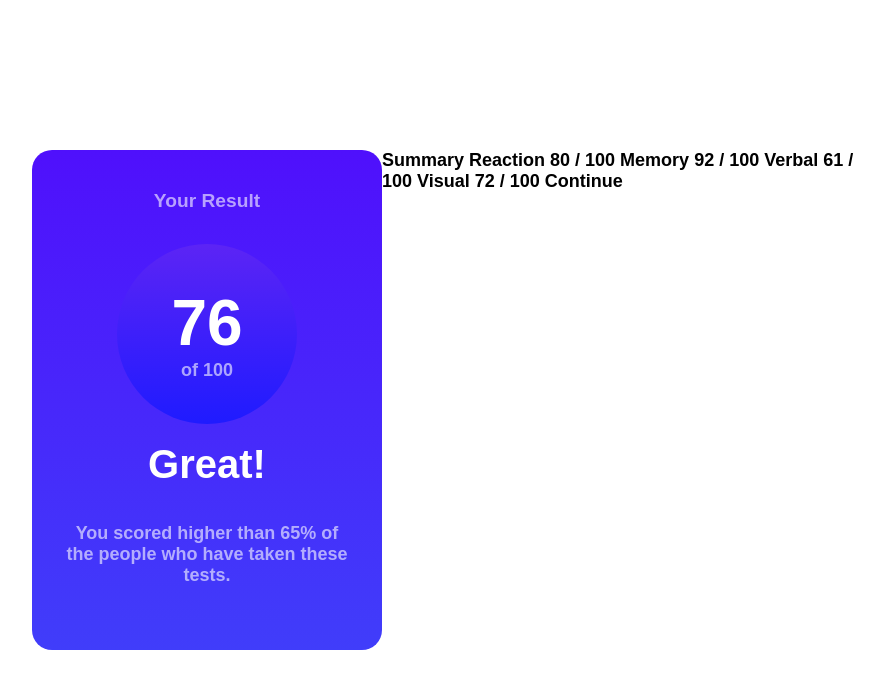
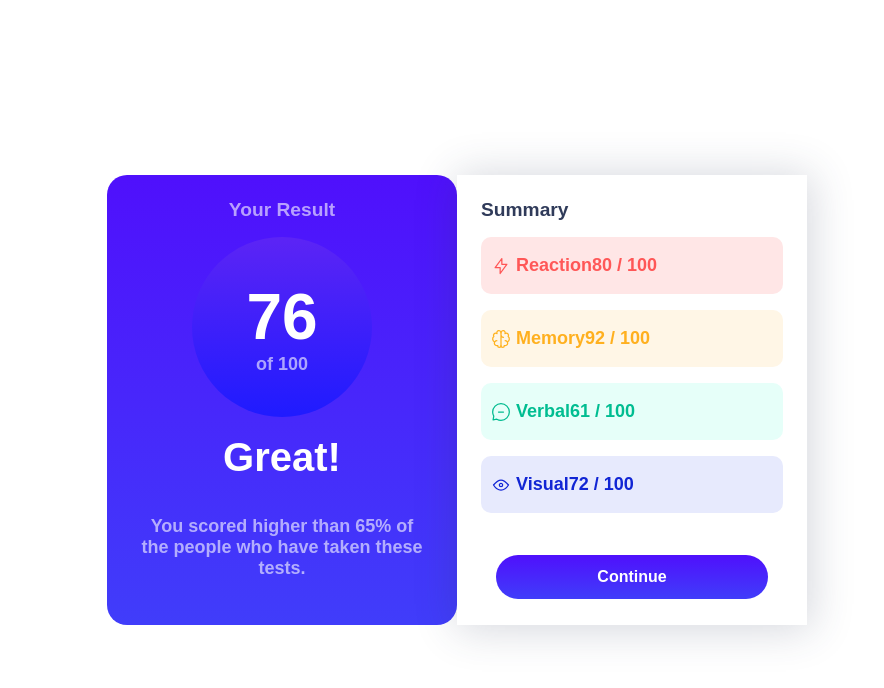
Before and after one commit to RafaelFortes01/Front-End-Mentor-Project, a plain HTML site: page index.html in a window 1280 px wide. Shown: the whole page, without its empty margins (183-1067 px from the left). Drawn offline with Linux system fonts and the light colour scheme; a web font is replaced by a local one.

Commit message:
Projeto 99% feito, falta apenas alinhar os valores no final da div

```diff
--- a/index.html
+++ b/index.html
@@ -16,18 +16,63 @@
       <div class="result">
         <h2>Your Result</h2>
         <div class="circle">
-          <p><span>76</span></p>
+          <p><span class="class76">76</span></p>
           <p>of 100</p>
         </div>
-        <p class="great"><span>Great!</span></p>
+        <p class="great"><span class="great-span">Great!</span></p>
         <p class="score-text">
           You scored higher than 65% of the people who have taken these tests.
         </p>
       </div>
 
       <div class="summary">
-        Summary Reaction 80 / 100 Memory 92 / 100 Verbal 61 / 100 Visual 72 /
-        100 Continue
+        <h2>Summary</h2>
+
+        <div class="reaction information-box">
+          <img
+            src="./assets/images/icon-reaction.svg"
+            alt=""
+            height="20"
+            class="svg"
+          />
+          <p>Reaction</p>
+          <p class="end">80 / 100</p>
+        </div>
+
+        <div class="memory information-box">
+          <img
+            src="./assets/images/icon-memory.svg"
+            alt=""
+            height="20"
+            class="svg"
+          />
+          <p>Memory</p>
+          <p class="end">92 / 100</p>
+        </div>
+
+        <div class="verbal information-box">
+          <img
+            src="./assets/images/icon-verbal.svg"
+            alt=""
+            height="20"
+            class="svg"
+          />
+          <p>Verbal </p>
+          <p class="end">61 / 100</p>
+        </div>
+
+        <div class="visual information-box">
+          <img
+            src="./assets/images/icon-visual.svg"
+            alt=""
+            height="20"
+            class="svg"
+          />
+          <p>Visual
+          <p class="end">72 / 100</p> </p>
+        </div>
+
+        <div class="button"><a href="#">Continue</a></div>
       </div>
     </div>
   </body>
--- a/style.css
+++ b/style.css
@@ -32,7 +32,7 @@ p {
 }
 
 .result {
-    height: 500px;
+    height: 450px;
     width: 350px;
     border-radius: 20px;
     background:  hsl(234, 85%, 45%);
@@ -41,11 +41,6 @@ p {
     flex-direction: column;
     justify-content: flex-start;
     align-items: center;
-}
-
-.summary {
-    height: 500px;
-    width: 500px;
 }
 
 .circle {
@@ -64,12 +59,17 @@ p {
     margin: 0;
 }
 
-span {
+.class76 {
     color: white;
     font-size: 4rem;
 }
 
-.great span {
+.great-span {
+    color: white;
+    font-size: 4rem;
+}
+
+.great > span {
     font-size: 2.5rem;
 }
 
@@ -78,4 +78,103 @@ h2 {
     font-size: 1.2rem;
     padding: 1rem;
     padding-top: 1.5rem;
+    margin: 0;
 }
+
+.summary {
+    height: 450px;
+    width: 350px;
+    display: flex;
+    box-shadow: 2px 2px 40px 3px hsl(224, 30%, 27%, 0.2);
+    flex-direction: column;
+}
+.summary h2 {
+    color: hsl(224, 30%, 27%);
+    margin: 0 1.5rem;
+    padding: 24px 16px 16px 0;
+}
+.summary p {
+    color: black;
+    display: inline-block;
+}
+
+.information-box {
+    margin: 0 1.5rem;
+    border-radius: 10px;
+    margin-bottom: 1rem;
+    display: flex;
+    justify-content: flex-start;
+    align-items: center;
+
+}
+
+.svg {
+    padding: 0 5px 0 10px;
+
+}
+
+.end {
+    align-self: stretch;
+}
+
+.reaction {
+    background-color: hsl(0, 100%, 95%);
+}
+.reaction p {
+    color: hsl(0, 100%, 67%);
+}
+
+.memory {
+    background-color: hsl(39, 100%, 95%);
+}
+.memory p{
+    color: hsl(39, 100%, 56%);
+}
+
+.verbal {
+    background-color: hsl(166, 100%, 95%);
+}
+.verbal p{
+    color: hsl(166, 100%, 37%);
+}
+
+.visual {
+    background-color: hsl(234, 85%, 95%);
+}
+.visual p{
+    color: hsl(234, 85%, 45%);
+}
+
+.button {
+    background:  hsl(234, 85%, 45%);
+    background: linear-gradient(0deg, hsl(241, 95%, 61%), rgb(79, 16, 252));
+    height: 2.7rem;
+    width: 17rem;
+    border-radius: 100px;
+    text-align: center;
+    margin: auto;
+}
+
+.button a {
+    color: white;
+    font-size: 1rem;
+    text-decoration: none;
+    text-align: center;
+    display: inline-block;
+    margin-top: 0.8rem;
+}
+
+.button:hover{
+    cursor: pointer;
+}
+.button:active {
+    background: linear-gradient(0deg, hsl(241, 65%, 47%), rgb(58, 6, 202));
+}
+
+@media (max-width: 600px) {
+    .main {
+        height: auto;
+        margin: 4rem 0;
+        flex-direction: column;
+    }
+}
```
